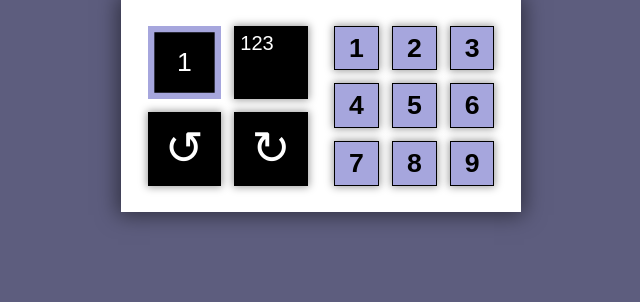
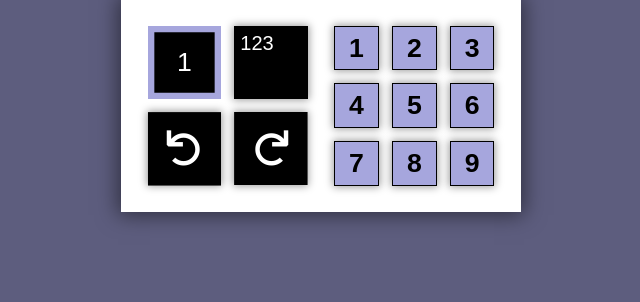
Before and after one commit to carlschr/kudosu, a Django app: page / in a window 1280 px wide. Shown: the part 467-769 px from the top of the page, without its empty margins (319-959 px from the left). Run offline with Django 3.2, Linux system fonts and the light colour scheme.

Commit message:
Attempt four to fix arrows on ios

```diff
--- a/sudoku_app/sudokutime/static/css/style.css
+++ b/sudoku_app/sudokutime/static/css/style.css
@@ -116,19 +116,17 @@ body {
 }
 
 .undo, .redo {
-    font-size: calc(1.75 * var(--grid-text));
-    display: grid;
-    place-items: center;
+    font-size: 200%;
     text-align: center;
     padding: 0;
 }
 
 .undo {
-    /* transform: rotate(-90deg); */
+    transform: rotate(-90deg);
 }
 
 .redo {
-    /* transform: rotate(90deg); */
+    transform: rotate(90deg);
 }
 
 .pencil-mark {
```
